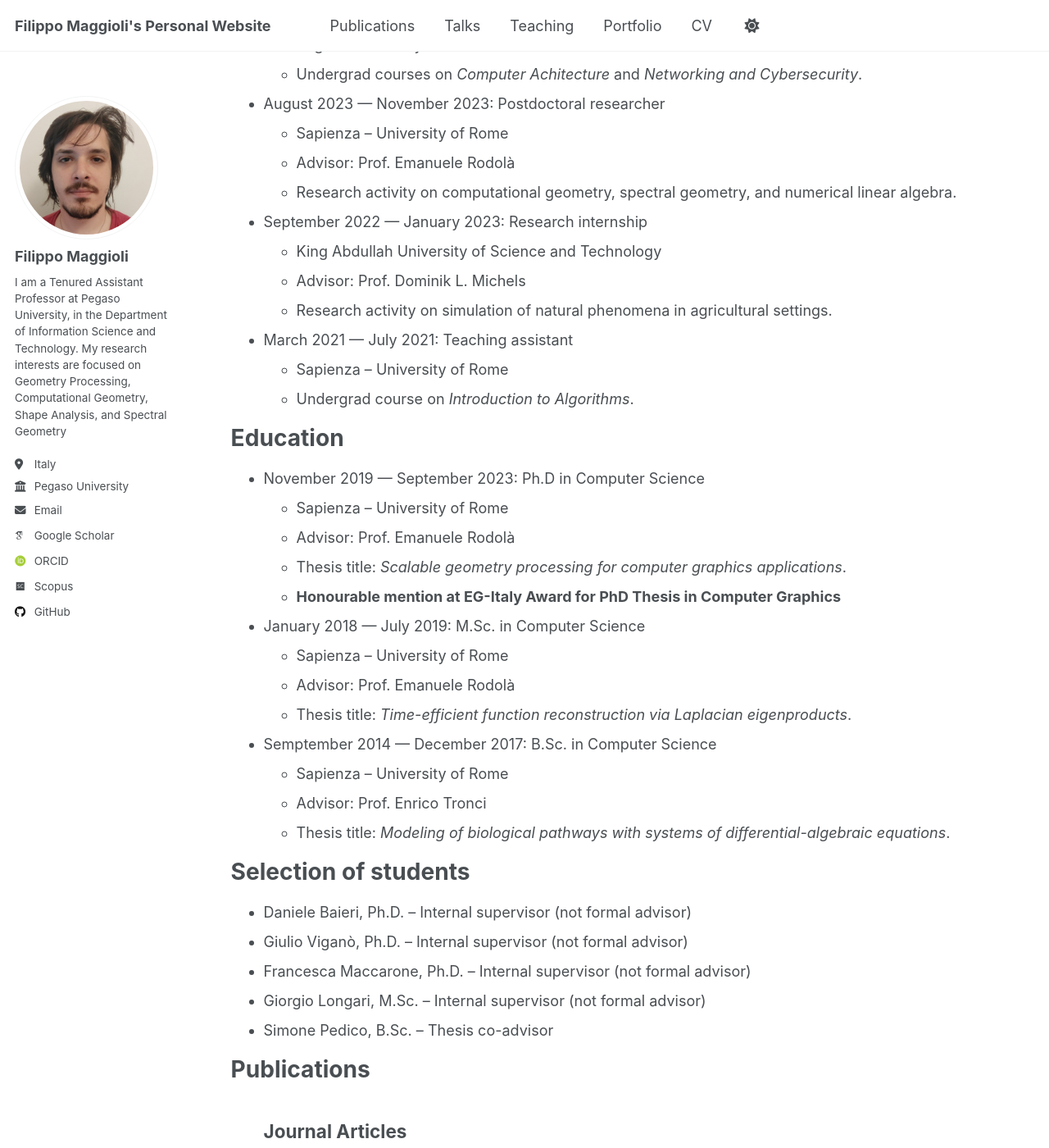
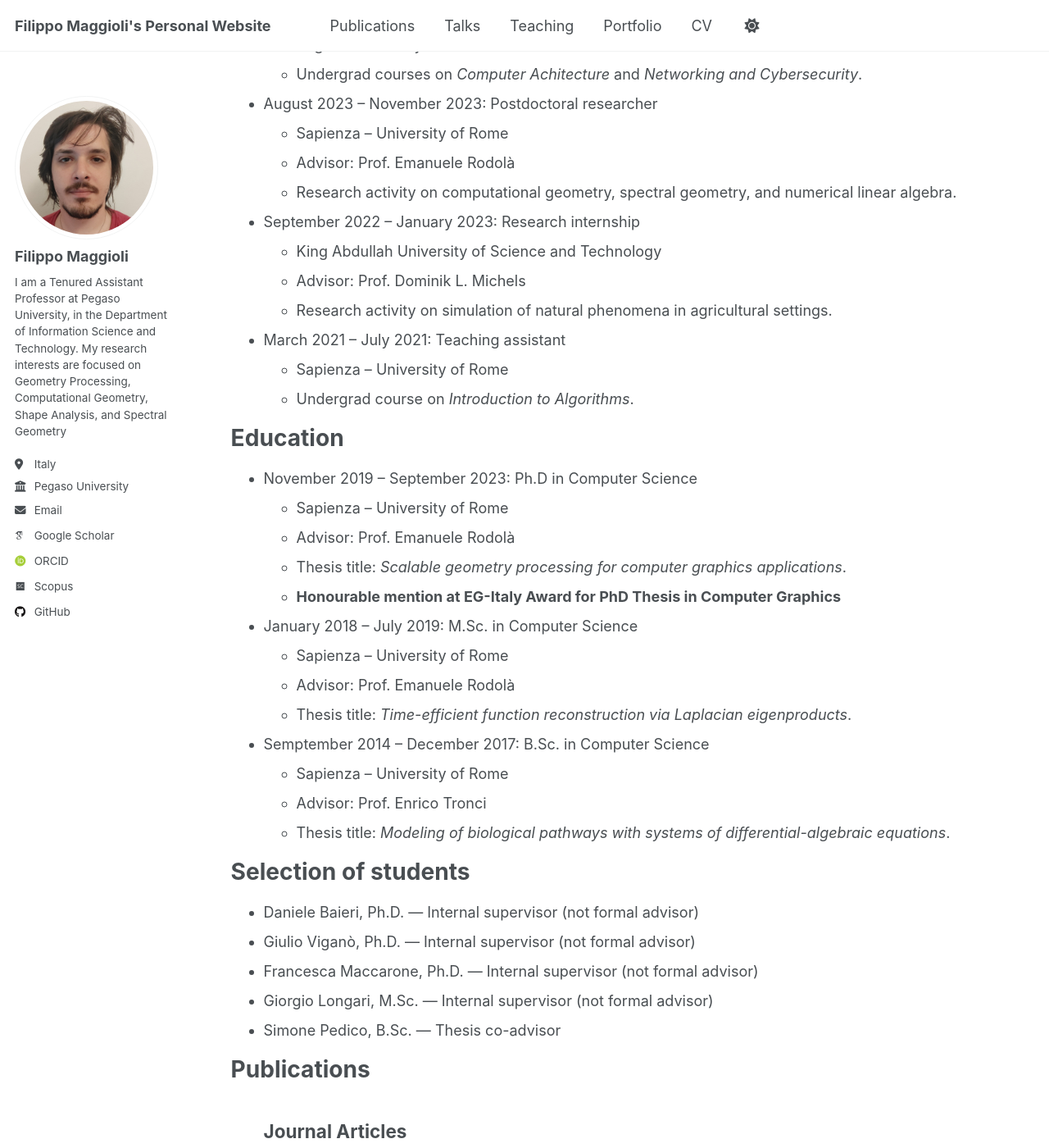
Before and after one commit to fmaggioli/fmaggioli.github.io, a Jekyll site: the page built from _pages/cv.md, in a window 1280 px wide and 1400 px high, scrolled down 440 px. Shown: the whole window at 82% size. Built offline with Jekyll 4.4.1, drawn with Linux system fonts in a browser that asks for light colours; some web fonts are replaced; part of the change alters nothing that is shown; some of the changed text lies outside the part shown.

Commit message:
Working on CV.

```diff
--- a/_pages/cv.md
+++ b/_pages/cv.md
@@ -11,56 +11,56 @@ redirect_from:
 
 Work experience
 ======
-* March 2025 &mdash; Present: Assistant professor &ndash; tenure track
+* March 2025 &ndash; Present: Assistant professor &ndash; tenure track
   * Pegaso University
   * Department of Computer Science and Information Technologies
 
-* December 2023 &mdash; February 2025: Postdoctoral researcher
+* December 2023 &ndash; February 2025: Postdoctoral researcher
   * University of Milano-Bicocca
   * Advisor: Prof. Simone Melzi
   * Research activity on computational and spectral geometry.
 
-* April 2024 &mdash; February 2025: Adjunct professor
+* April 2024 &ndash; February 2025: Adjunct professor
   * Pegaso University
   * Undergrad courses on *Computer Achitecture* and *Networking and Cybersecurity*.
 
-* August 2023 &mdash; November 2023: Postdoctoral researcher
+* August 2023 &ndash; November 2023: Postdoctoral researcher
   * Sapienza &ndash; University of Rome
   * Advisor: Prof. Emanuele Rodolà
   * Research activity on computational geometry, spectral geometry, and numerical linear algebra.
 
-* September 2022 &mdash; January 2023: Research internship
+* September 2022 &ndash; January 2023: Research internship
   * King Abdullah University of Science and Technology
   * Advisor: Prof. Dominik L. Michels
   * Research activity on simulation of natural phenomena in agricultural settings.
 
-* March 2021 &mdash; July 2021: Teaching assistant
+* March 2021 &ndash; July 2021: Teaching assistant
   * Sapienza &ndash; University of Rome
   * Undergrad course on *Introduction to Algorithms*.
 
 Education
 ======
-* November 2019 &mdash; September 2023: Ph.D in Computer Science
+* November 2019 &ndash; September 2023: Ph.D in Computer Science
   * Sapienza &ndash; University of Rome
   * Advisor: Prof. Emanuele Rodolà
   * Thesis title: *Scalable geometry processing for computer graphics applications*.
   * **Honourable mention at EG-Italy Award for PhD Thesis in Computer Graphics**
-* January 2018 &mdash; July 2019: M.Sc. in Computer Science
+* January 2018 &ndash; July 2019: M.Sc. in Computer Science
   * Sapienza &ndash; University of Rome
   * Advisor: Prof. Emanuele Rodolà
   * Thesis title: *Time-efficient function reconstruction via Laplacian eigenproducts*.
-* Semptember 2014 &mdash; December 2017: B.Sc. in Computer Science
+* Semptember 2014 &ndash; December 2017: B.Sc. in Computer Science
   * Sapienza &ndash; University of Rome
   * Advisor: Prof. Enrico Tronci
   * Thesis title: *Modeling of biological pathways with systems of differential-algebraic equations*.
 
 Selection of students
 ======
-* Daniele Baieri, Ph.D. &ndash; Internal supervisor (not formal advisor)
-* Giulio Viganò, Ph.D. &ndash; Internal supervisor (not formal advisor)
-* Francesca Maccarone, Ph.D. &ndash; Internal supervisor (not formal advisor)
-* Giorgio Longari, M.Sc. &ndash; Internal supervisor (not formal advisor)
-* Simone Pedico, B.Sc. &ndash; Thesis co-advisor
+* Daniele Baieri, Ph.D. &mdash; Internal supervisor (not formal advisor)
+* Giulio Viganò, Ph.D. &mdash; Internal supervisor (not formal advisor)
+* Francesca Maccarone, Ph.D. &mdash; Internal supervisor (not formal advisor)
+* Giorgio Longari, M.Sc. &mdash; Internal supervisor (not formal advisor)
+* Simone Pedico, B.Sc. &mdash; Thesis co-advisor
 
 Publications
 ======
@@ -71,7 +71,7 @@ Publications
         {% continue %}
       {% endif %}
       {% unless title_shown %}
-        <h2>{{ category[1].title }}</h2><hr />
+        <h2>{{ category[1].title }}</h2>
         {% assign title_shown = true %}
       {% endunless %}
       {% include archive-single-cv.html %}
```
